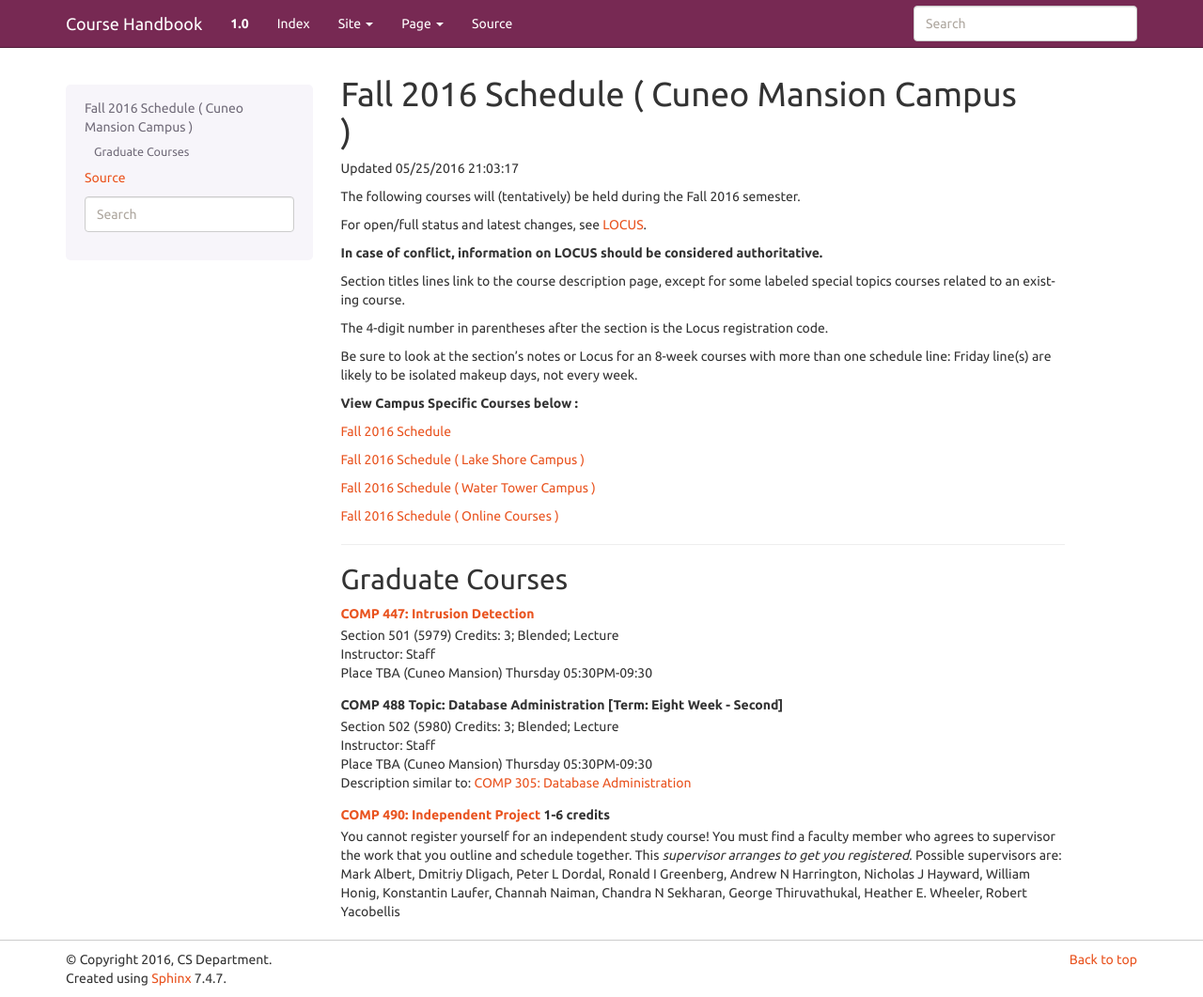
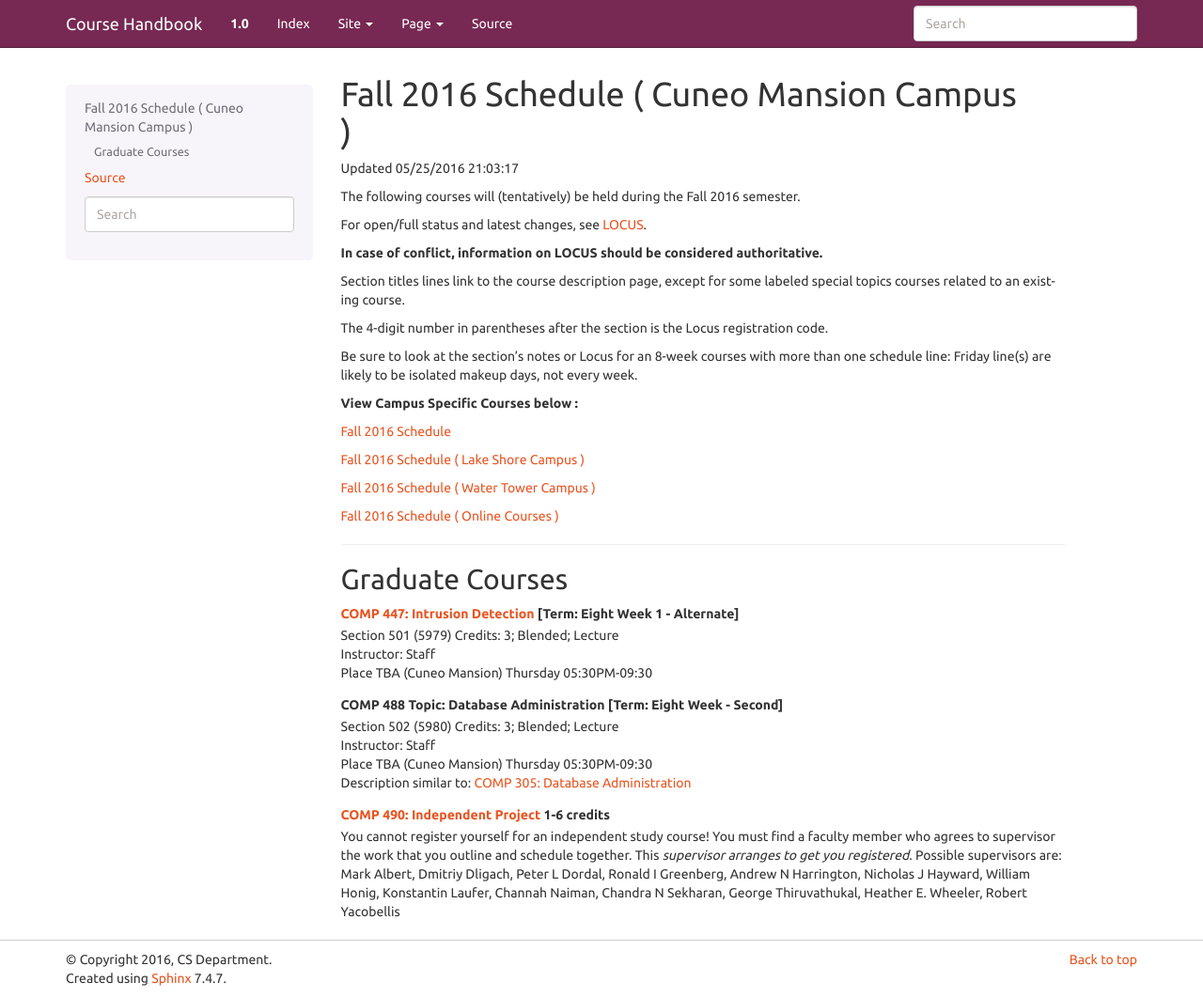
Before and after one commit to kyang5/coursedescriptions, a Sphinx documentation site: the page built from source/cuneoFall.rst, in a window 1280 px wide and 1061 px high. Shown: the whole window at 94% size. Built offline with Sphinx 7.4.7, drawn with Linux system fonts in a browser that asks for light colours.

```diff
--- a/csv2sched.py
+++ b/csv2sched.py
@@ -565,11 +565,15 @@
             campus = part[2][0].partition('Location')[0].strip().replace('Campus: ', '').replace(' Campus', '')
             # assume campus and location same?
             term = part[3][0] # empty string for regular session
+
             if term:
                 term = '[Term: ' + term + ']'
             created = 'Updated {} {}'.format(date, time)
+            if not term and part[3][6] != 'Regular Academic Session':
+               term = '[Term: ' + part[3][6] + ']'
         else:  # section description
             #print('Processing section') #DEBUG
+            #print('Title displayed for empty', part[4][6] )
             section = Section(campus, term, part)
             courses[section.abbr] = section
         #input('press return: ')  #DEBUG
--- a/source/cuneoFall.rst
+++ b/source/cuneoFall.rst
@@ -48,7 +48,7 @@
 
 
 
-:doc:`comp447`
+:doc:`comp447` [Term: Eight Week 1 - Alternate]
     | Section 501 (5979) Credits: 3; Blended; Lecture
     | Instructor: Staff
     | Place TBA (Cuneo Mansion) Thursday 05:30PM-09:30
--- a/source/fall.rst
+++ b/source/fall.rst
@@ -672,7 +672,7 @@
     will also be recorded and made available.  Students may participate synchronously or asynchronously at their discretion.  Combined with COMP 347-002.
 
 
-:doc:`comp447`
+:doc:`comp447` [Term: Eight Week 1 - Alternate]
     | Section 501 (5979) Credits: 3; Blended; Lecture
     | Instructor: Staff
     | Place TBA (Cuneo Mansion) Thursday 05:30PM-09:30
```
